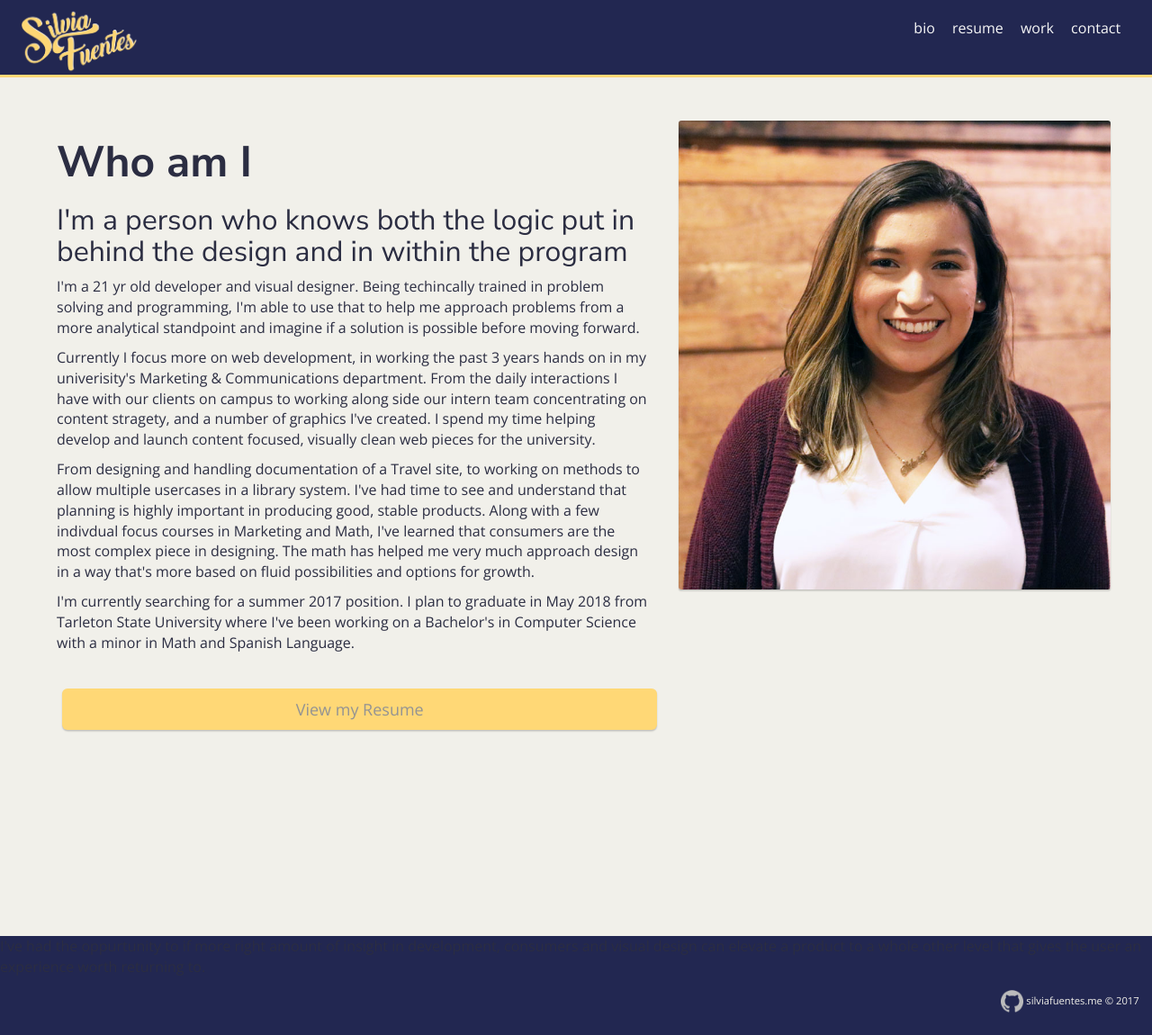
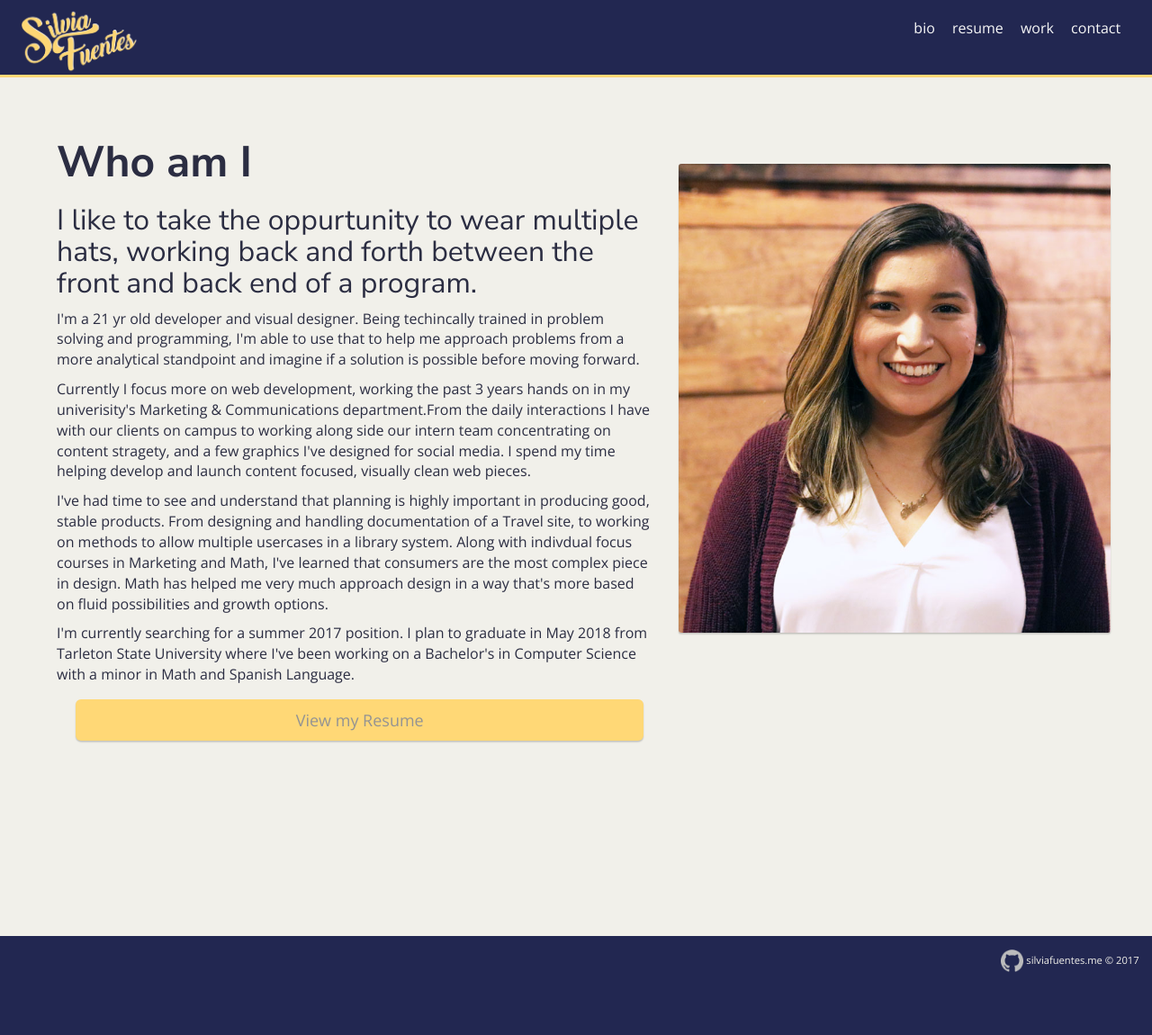
Before and after one commit to silviafuen/silviafuen.github.io, a Jekyll site: the page built from bio/index.html, in a window 1280 px wide. Shown: the whole page at 90% size. Built offline with Jekyll 4.4.1, drawn with Linux system fonts in a browser that asks for light colours; after the commit the page ends 1104 px from its top, so only the background shows below that.

Commit message:
Content and style changes to bio
The bio has been updated and gone through a number of edits.

```diff
--- a/bio/index.html
+++ b/bio/index.html
@@ -5,34 +5,37 @@ title: Bio - Silvia Fuentes, Designer &#38; Developer
 <section class="col-md-12" id="container">
 	<div class="col-md-7">
 	<h2> Who am I </h2>
-	<h3> I'm a person who knows both the logic put in behind the design and in within the program </h3>
-	<p>I'm a 21 yr old developer and visual designer. Being techincally trained in problem solving and programming, I'm able to use that to help me approach problems
-		from a more analytical standpoint and imagine if a solution is possible before moving forward.</p>
+		<h3> I like to take the oppurtunity to wear multiple hats, working back and forth between the front and back end of a program.</h3>
+			<p>I'm a 21 yr old developer and visual designer. Being techincally trained in problem solving and programming, I'm able to use that to
+				help me approach problems from a more analytical standpoint and imagine if a solution is possible before moving forward.</p>
 
-		<p>Currently I focus more on web development, in working the past 3 years hands on in my univerisity's Marketing &#38; Communications department.
-			From the daily interactions I have with our clients on campus to working along side our intern team concentrating on content stragety, and a number of
-			graphics I've created. I spend my time helping  develop and launch content focused, visually clean web pieces for the university. </p>
+			<p>Currently I focus more on web development, working the past 3 years hands on in my univerisity's Marketing &#38; Communications
+				department.From the daily interactions I have with our clients on campus to working along side our intern team concentrating on content
+				stragety, and a few graphics I've designed for social media. I spend my time helping  develop and launch content focused, visually clean web
+				pieces. </p>
 
-	<p><!--I've learned in class and group projects to view issues first as a more general view and then pinpoint the target issues one by one.--> From designing
-		and handling documentation of a Travel site, to working on methods to allow multiple usercases in a library system.
-		I've had time to see and understand that planning is highly important in producing good, stable products.   Along with a few indivdual focus
-		courses in Marketing and Math, I've learned that consumers are the most complex piece in designing. The math has helped me
-		very much approach design in a way that's more based on fluid possibilities and options for growth.
-	 </p>
-	 <p>
-		  I'm currently searching for a summer
-		 2017 position. I plan to graduate in May 2018 from Tarleton State University where I've been working on a Bachelor's in Computer Science
-		 with a minor in Math and Spanish Language.</p>
-	 </br>
+			<p>I've had time to see and understand that planning is highly important in producing good, stable products. From designing
+				and handling documentation of a Travel site, to working on methods to allow multiple usercases in a library system. Along with
+				indivdual focus courses in Marketing and Math, I've learned that consumers are the most complex piece in design. Math has helped me
+				very much approach design in a way that's more based on fluid possibilities and growth options.
+			 </p>
+
+			 <p>
+				  I'm currently searching for a summer 2017 position. I plan to graduate in May 2018 from Tarleton State University
+					where I've been working on a Bachelor's in Computer Science with a minor in Math and Spanish Language.
+			 </p>
+	 <div class="col-md-12">
 		 <form action="/resume/index.html">
 		 	<button type="input" class="btn btn-outline-warning btn-lg btn-block" value="Look at me">View my Resume</button>
 		 </form>
 	 </div>
+ </div>
 	 <div class="col-md-4">
 		 <img src="/assets/images/silvia-fuentes.jpg" class="photo" align="left">
 	</div>
 
 </section>
 
+<!--I've learned in class and group projects to view issues first as a more general view and then pinpoint the target issues one by one.
 I've had the oppurtunity to if more right amount of insight in development, consumers and visual
-design can elevate a product to a whole other level that gives the user an experience worth returning to.
+design can elevate a product to a whole other level that gives the user an experience worth returning to.-->
--- a/css/bio.css
+++ b/css/bio.css
@@ -20,6 +20,7 @@ h1, h2,h3, body {
 }
 
 .photo {
+  margin-top: 3rem;
   width: 30rem;
   height: auto;
   box-shadow: 0 .1rem .1rem 0 rgba(0,0,0,0.2);
```
